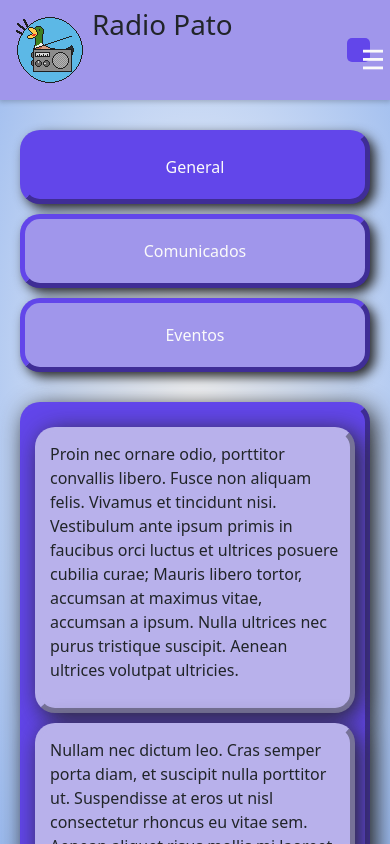
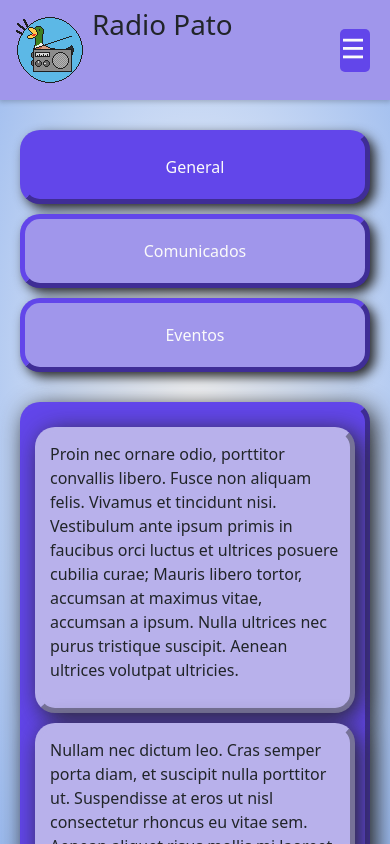
Before and after one commit to Radio-Pato/RadioPato-Frontend, a React (Vite) app: page /home in a window 390 px wide. Shown: the top 844 px of the page. Built offline with nearby package versions, Linux system fonts and the light colour scheme.

Commit message:
🚑 Arreglando cosas del css

```diff
--- a/src/components/BoxCommentComponent/BoxCommentComponent.module.css
+++ b/src/components/BoxCommentComponent/BoxCommentComponent.module.css
@@ -1,6 +1,6 @@
 @import "../../Assets/css/variables.css";
 
-.comments__container{
+.comments__container {
   padding: 10px;
   box-shadow: var(--box-shadows-landingPageComponent);
   background-color: var(--color-purple-background-button);
@@ -13,11 +13,11 @@
   margin-bottom: 20px;
 }
 
-.display__none{
+.display__none {
   display: none;
 }
 
-.comment{
+.comment {
   padding: 10px;
   margin-top: 10px;
   margin-bottom: 10px;
@@ -28,12 +28,12 @@
   border-style: outset;
 }
 
-.tabs__container{
+.tabs__container {
   padding-top: 20px;
   padding-bottom: 20px;
 }
 
-.tab{
+.tab {
   text-decoration: none;
   color: var(--color-white-background);
   background-color: var(--color-purple-background);
@@ -42,22 +42,41 @@
   border-top-right-radius: 20px;
 }
 
-.tab:hover{
+.tab:hover {
   cursor: pointer;
 }
 
-.active{
+.active {
   background-color: var(--color-purple-background-button) !important;
+}
+summary {
+  padding: 15px 14px;
+}
+.summary::after {
+  padding: 0px;
+}
+
+summary::after {
+  position: absolute;
+  top: -2px;
+  left: -9px;
+}
+summary::before,
+summary::after {
+  left: -14px;
+}
+summary::before {
+  top: 3px;
 }
 
 /* Media queries */
 @media (max-width: 768px) {
-    .tabs__container{
+  .tabs__container {
     display: flex;
     flex-direction: column;
   }
 
-    .tab{
+  .tab {
     margin-bottom: 10px;
     border-radius: 20px;
     text-align: center;
@@ -66,7 +85,7 @@
     border-style: outset;
   }
 
-    .comments__container{
+  .comments__container {
     border-top-left-radius: 20px;
     margin-bottom: 0px;
   }
--- a/src/components/Header/Header.module.css
+++ b/src/components/Header/Header.module.css
@@ -45,7 +45,10 @@ header {
 .burgerBtn {
   display: none;
 }
-
+h1 {
+  padding: 0px !important;
+  margin-top: 15px;
+}
 @media (max-width: 768px) {
   .burgerBtn {
     display: inline-block;
--- a/src/components/Header/Header.tsx
+++ b/src/components/Header/Header.tsx
@@ -1,4 +1,3 @@
-
 import { useState } from "react";
 import { NavLink } from "react-router-dom";
 import Menu from "../Menu/Menu";
--- a/src/components/Menu/Menu.module.css
+++ b/src/components/Menu/Menu.module.css
@@ -8,12 +8,13 @@ details {
   border-radius: 5px;
 }
 summary {
+  top: 4px;
   position: relative;
   writing-mode: vertical-lr;
   text-align: center;
   padding: 12px 10px;
-    width: 23px;
-    height: 17px;
+  width: 30px;
+  height: 43px;
   color: black;
   cursor: pointer;
   user-select: none;
@@ -29,7 +30,9 @@ details {
 summary::before {
   content: "";
 }
+
 summary::after {
+  top: 4px;
   content: "III";
   color: var(--color-white-background);
   padding: 5px;
@@ -58,7 +61,7 @@ details {
   animation: fadeMe 300ms linear forwards;
 }
 
-  details[open]{
+details[open] {
   border-bottom-left-radius: 0px;
   border-bottom-right-radius: 0px;
 }
--- a/src/components/MenuDropDown/MenuDropDown.module.css
+++ b/src/components/MenuDropDown/MenuDropDown.module.css
@@ -26,3 +26,10 @@
   -o-transition: all 0.5s ease-in-out;
   transition: all 0.5s ease-in-out;
 }
+@media (max-width: 768px) {
+  .dropdownbutton {
+    background-color: var(--color-purple-text-active) !important;
+    border-color: var(--color-purple-text-active) !important;
+    border: none !important;
+  }
+}
--- a/src/pages/Login/Login.module.css
+++ b/src/pages/Login/Login.module.css
@@ -51,7 +51,7 @@ body {
 }
 
 .images {
-  height: 565px; /* Valor quemado */
+  height: 605px; /* Valor quemado */
   width: 100%;
   background-size: cover;
   background-position: center;
@@ -60,11 +60,11 @@ body {
 }
 .img1 {
   background-image: url(/src/Assets/img/Access.jpg);
-  width: 285px;
+  width: 293px;
 }
 .img2 {
   background-image: url(/src/Assets/img/Register.jpg);
-  width: 285px;
+  width: 293px;
 }
 
 /* Media queries */
```
Lines whose indentation alone changed are shown as unchanged.
